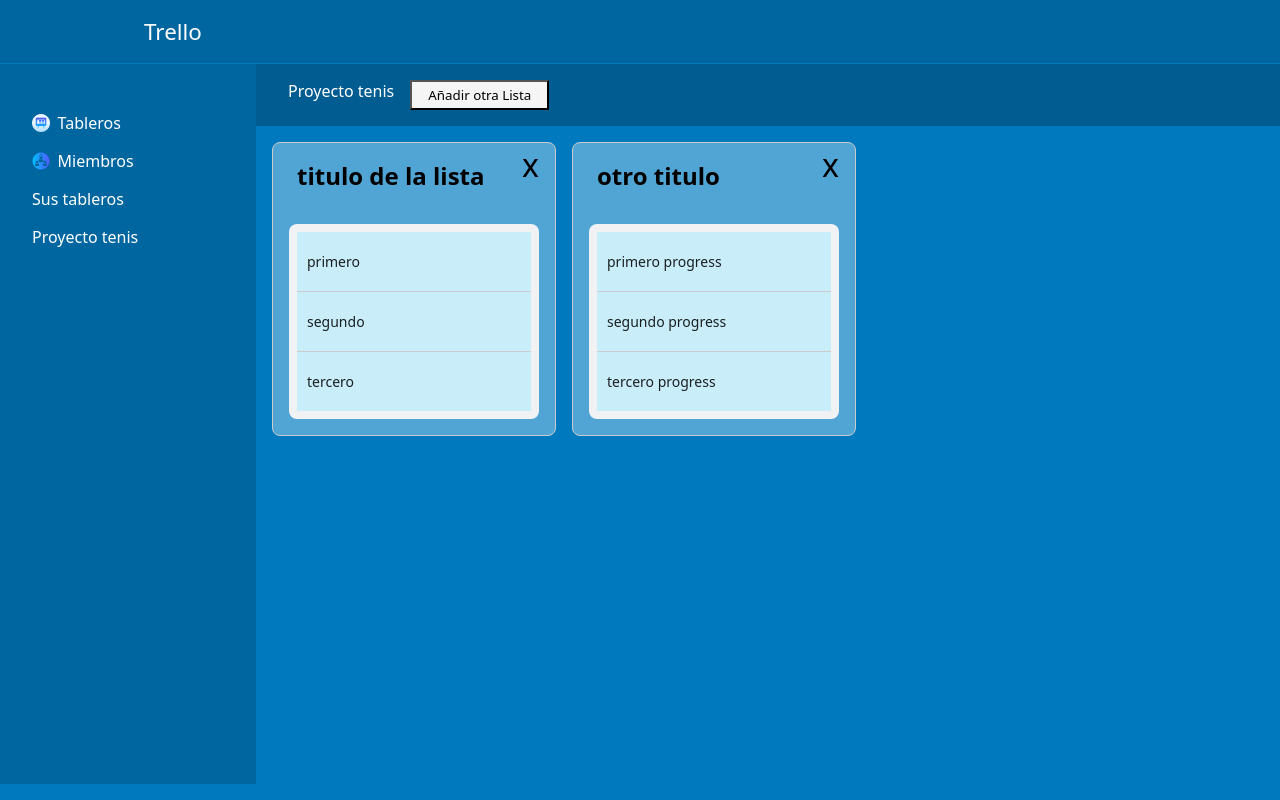
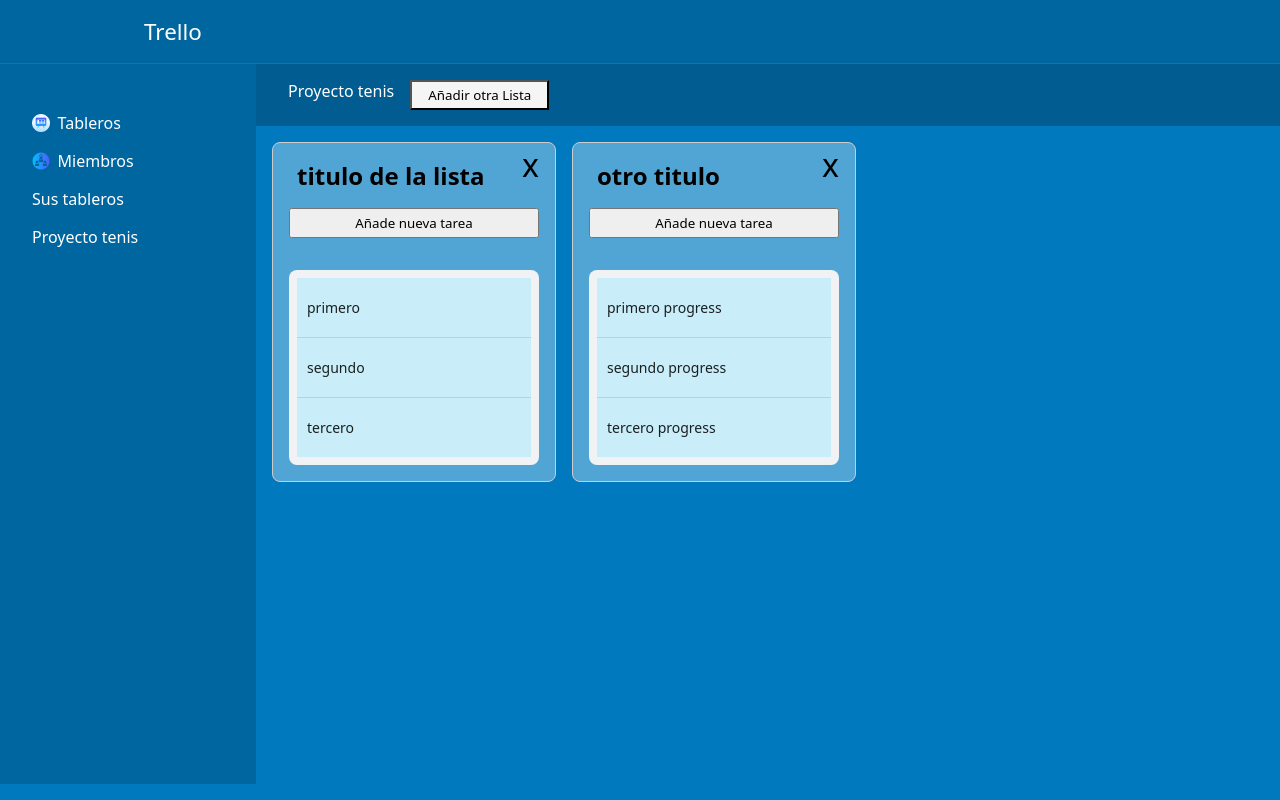
Before and after one commit to ismaeleamsi83/trello, an Angular app: page / in a window 1280 px wide. Built offline with nearby package versions, Linux system fonts and the light colour scheme.

Commit message:
nueva tarea

```diff
--- a/src/app/body/body.component.html
+++ b/src/app/body/body.component.html
@@ -10,9 +10,10 @@
     @for (column of data; track $index) {
     <div style="display: flex; flex-direction: column;">
 
-      <div cdkDropList [cdkDropListData]="column.data" class="example-list" (cdkDropListDropped)="drop($event)" style="border-radius: 8px; margin-left: 1rem; position: relative;">
+      <div cdkDropList [cdkDropListData]="column.data" class="example-list" (cdkDropListDropped)="drop($event)" style="border-radius: 8px; margin-left: 1rem; position: relative; display: flex; flex-direction: column;">
         <h2 style="margin-left: 1.5rem; margin-top: 1rem;">{{column.name}}</h2>
         <span style="position: absolute; right: 1rem; top: 0; font-size: 2rem; cursor: pointer;" (click)="removeList($index)">x</span>
+        <button style="margin: 1rem 1rem 0 1rem; padding: 4px 0;" (click)="newTask($index)">Añade nueva tarea</button>
         <div class="example-container">
           @for (item of column.data; track $index) {
             <div cdkDrag class="example-box">
--- a/src/app/body/body.component.ts
+++ b/src/app/body/body.component.ts
@@ -145,18 +145,18 @@
 
   newTask(idList: any){
     console.log("crear nueva tarea");
-    // this.newArrayList5.push({
-    //   id: this.newArrayList5.length,
-    //   idList: idList,
-    //   name: "Nueva Tarea",
-    //   description:"Descripcion de la nueva tarea"
-    // });
-    // console.log(this.newArrayList);
-    let taskNewList : Taskarray = {
-      id: 0,
-      name: "nombre nueva",
-      description: "descripcion nueva"
-    }
+    console.log(idList);
+
+    this.data.forEach((element:any, index) => {
+
+      if (index === idList){
+        console.log("ok");
+        console.log(element.data);
+        element.data.push("Nueva Tarea");
+      }
+
+
+    });
   }
 
 
```
